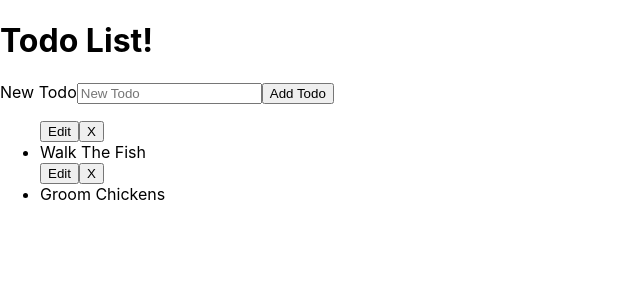
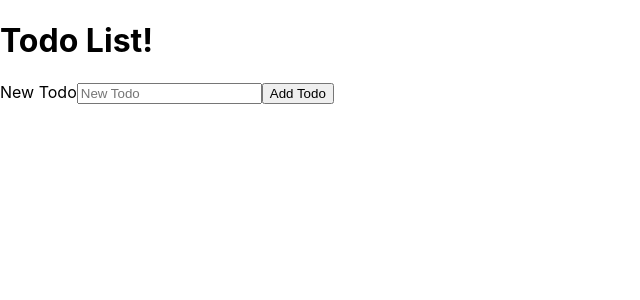
Before and after one commit to landon-sturgeon/todo-app, a React (Create React App) app: page / in a window 1280 px wide. Shown: the top 300 px of the page, without its empty margins (0-640 px from the left). Built offline with nearby package versions, Linux system fonts and the light colour scheme.

Commit message:
added remove functionality to new components

```diff
--- a/package.json
+++ b/package.json
@@ -35,5 +35,8 @@
       "last 1 firefox version",
       "last 1 safari version"
     ]
+  },
+  "devDependencies": {
+    "@types/uuid": "^8.3.4"
   }
 }
--- a/src/Component/NewTodoForm.js
+++ b/src/Component/NewTodoForm.js
@@ -1,4 +1,5 @@
 import React, { Component } from "react";
+import { v4 as uuid } from "uuid";
 
 class NewTodoForm extends Component {
   constructor(props) {
@@ -17,7 +18,9 @@ class NewTodoForm extends Component {
 
   handleSubmit(event) {
     event.preventDefault();
-    this.props.createTodo(this.state);
+    let x = uuid();
+    console.log(x);
+    this.props.createTodo({ ...this.state, id: x });
     this.setState({ task: "" });
   }
 
--- a/src/Component/Todo.js
+++ b/src/Component/Todo.js
@@ -1,11 +1,18 @@
 import React, { Component } from "react";
 
 class Todo extends Component {
+  constructor(props) {
+    super(props);
+    this.handleRemove = this.handleRemove.bind(this);
+  }
+  handleRemove() {
+    this.props.removeTodo(this.props.id);
+  }
   render() {
     return (
       <div>
         <button>Edit</button>
-        <button>X</button>
+        <button onClick={this.handleRemove}>X</button>
         <li>{this.props.task}</li>
       </div>
     );
--- a/src/Component/TodoList.js
+++ b/src/Component/TodoList.js
@@ -6,9 +6,10 @@ class TodoList extends Component {
   constructor(props) {
     super(props);
     this.state = {
-      todos: [{ task: "Walk The Fish" }, { task: "Groom Chickens" }],
+      todos: [],
     };
     this.create = this.create.bind(this);
+    this.remove = this.remove.bind(this);
   }
 
   create(newTodo) {
@@ -17,9 +18,22 @@ class TodoList extends Component {
     });
   }
 
+  remove(id) {
+    this.setState({
+      todos: this.state.todos.filter((t) => t.id !== id),
+    });
+  }
+
   render() {
     const todos = this.state.todos.map((todo) => {
-      return <Todo task={todo.task} />;
+      return (
+        <Todo
+          key={todo.id}
+          id={todo.id}
+          task={todo.task}
+          removeTodo={this.remove}
+        />
+      );
     });
     return (
       <div>
```
Also changed, not shown: 2 other files (tests, documents, lock files or other folders).
